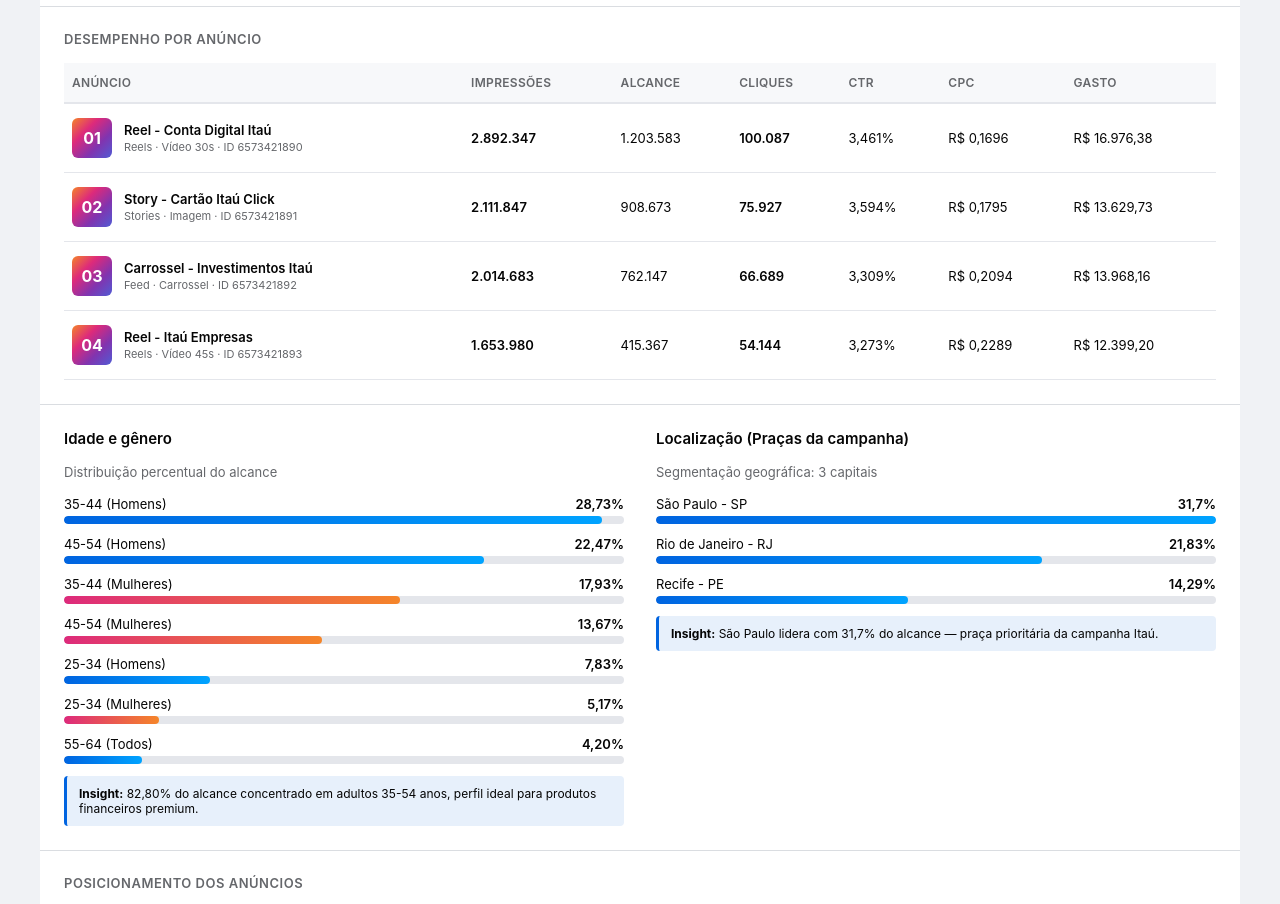
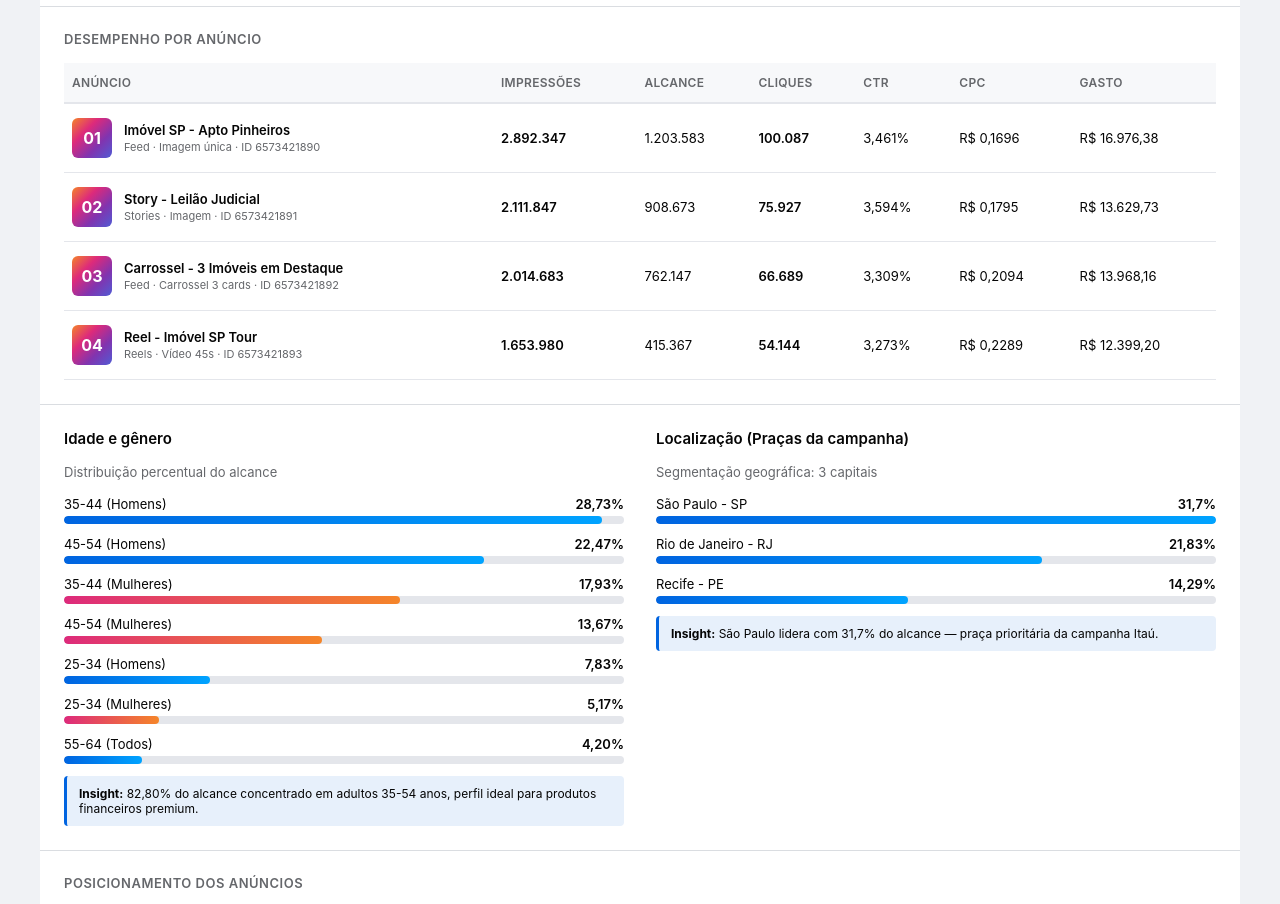
Before and after one commit to ProgramadorBrasil/relatorio-meta-ads, a plain HTML site: page index.html in a window 1280 px wide. Shown: the part 1220-2124 px from the top of the page. Drawn offline with Linux system fonts and the light colour scheme.

Commit message:
Update: anuncios de leilao de imoveis

```diff
--- a/index.html
+++ b/index.html
@@ -508,8 +508,8 @@
             <div class="ad-cell">
               <div class="ad-thumb">01</div>
               <div>
-                <div class="ad-name">Reel - Conta Digital Itaú</div>
-                <div class="ad-meta">Reels · Vídeo 30s · ID 6573421890</div>
+                <div class="ad-name">Imóvel SP - Apto Pinheiros</div>
+                <div class="ad-meta">Feed · Imagem única · ID 6573421890</div>
               </div>
             </div>
           </td>
@@ -525,7 +525,7 @@
             <div class="ad-cell">
               <div class="ad-thumb">02</div>
               <div>
-                <div class="ad-name">Story - Cartão Itaú Click</div>
+                <div class="ad-name">Story - Leilão Judicial</div>
                 <div class="ad-meta">Stories · Imagem · ID 6573421891</div>
               </div>
             </div>
@@ -542,8 +542,8 @@
             <div class="ad-cell">
               <div class="ad-thumb">03</div>
               <div>
-                <div class="ad-name">Carrossel - Investimentos Itaú</div>
-                <div class="ad-meta">Feed · Carrossel · ID 6573421892</div>
+                <div class="ad-name">Carrossel - 3 Imóveis em Destaque</div>
+                <div class="ad-meta">Feed · Carrossel 3 cards · ID 6573421892</div>
               </div>
             </div>
           </td>
@@ -559,7 +559,7 @@
             <div class="ad-cell">
               <div class="ad-thumb">04</div>
               <div>
-                <div class="ad-name">Reel - Itaú Empresas</div>
+                <div class="ad-name">Reel - Imóvel SP Tour</div>
                 <div class="ad-meta">Reels · Vídeo 45s · ID 6573421893</div>
               </div>
             </div>
```
